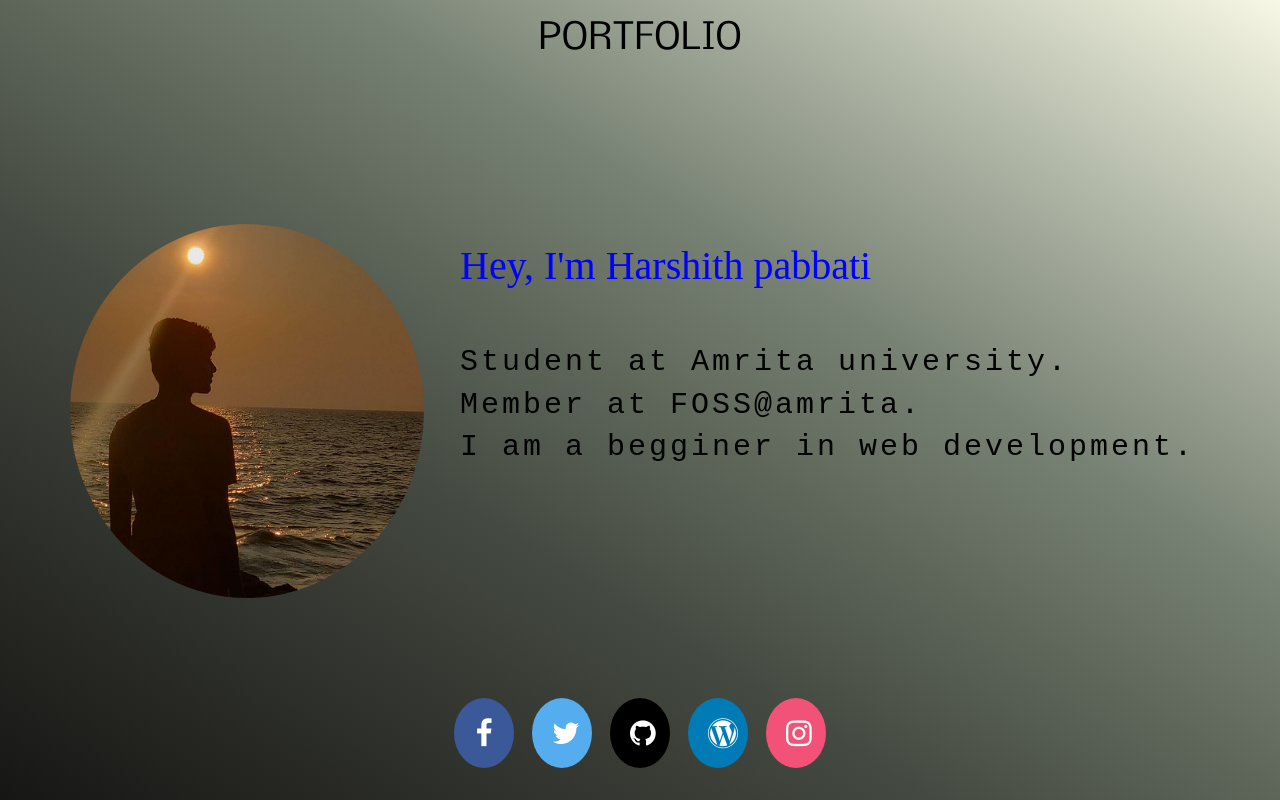
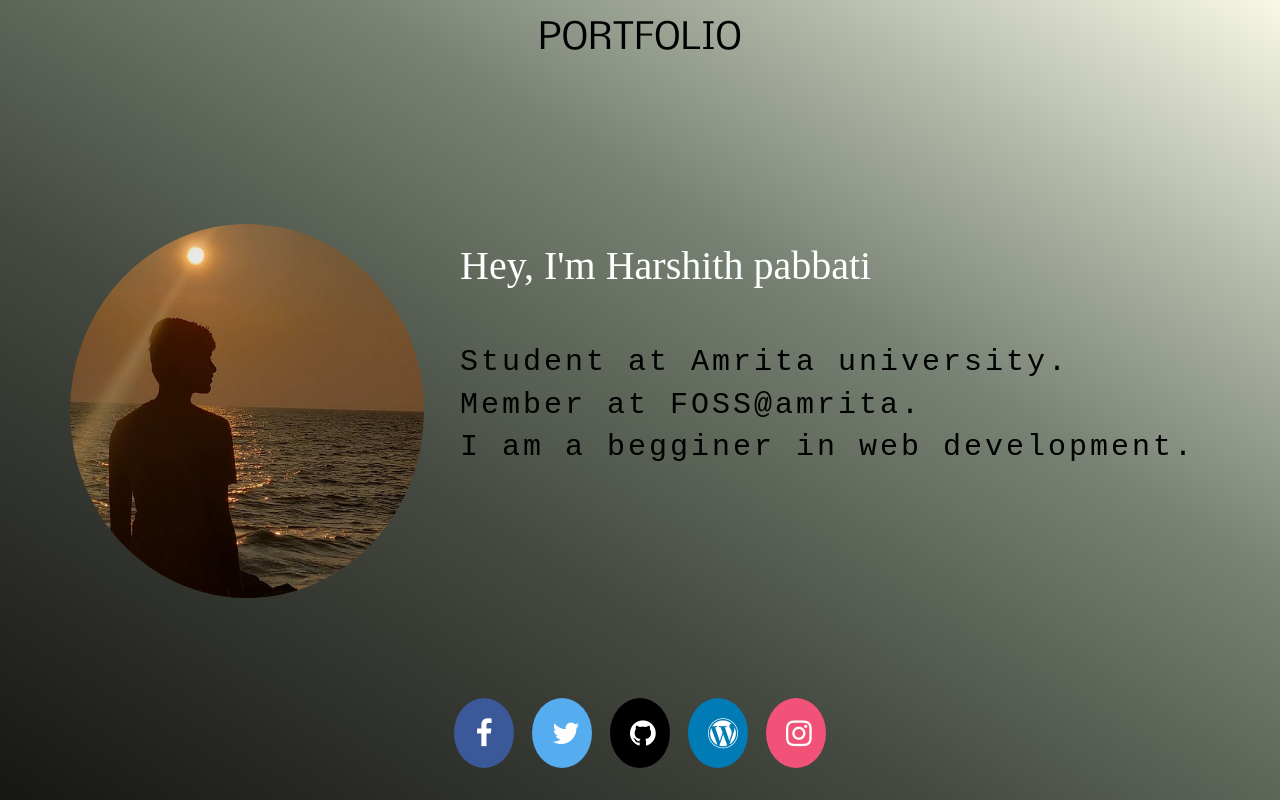
Before and after one commit to kalidindiamitraja/harshithpabbati.github.io, a plain HTML site: page index.html in a window 1280 px wide. Drawn offline with nearby package versions, Linux system fonts and the light colour scheme.

Commit message:
Update index.html

```diff
--- a/index.html
+++ b/index.html
@@ -106,7 +106,7 @@ p, div {
 <img src="img.jpg" class="img-circle profile" alt="Harshith" width="354" height="374"></div>
     <div class="info">
     <div class="col-lg-8 col-md-8 col-sm-8 col-xs-8">
-<font color="blue"><h2 class="animated bouncein" style="font-family:script typeface">Hey, I'm Harshith pabbati</h2></font><br />
+<font color="white"><h2 class="animated bouncein" style="font-family:script typeface">Hey, I'm Harshith pabbati</h2></font><br />
 <div class="typewriter">
   <p>Student at Amrita university.</p>
   <p>Member at FOSS@amrita.</p>
```
